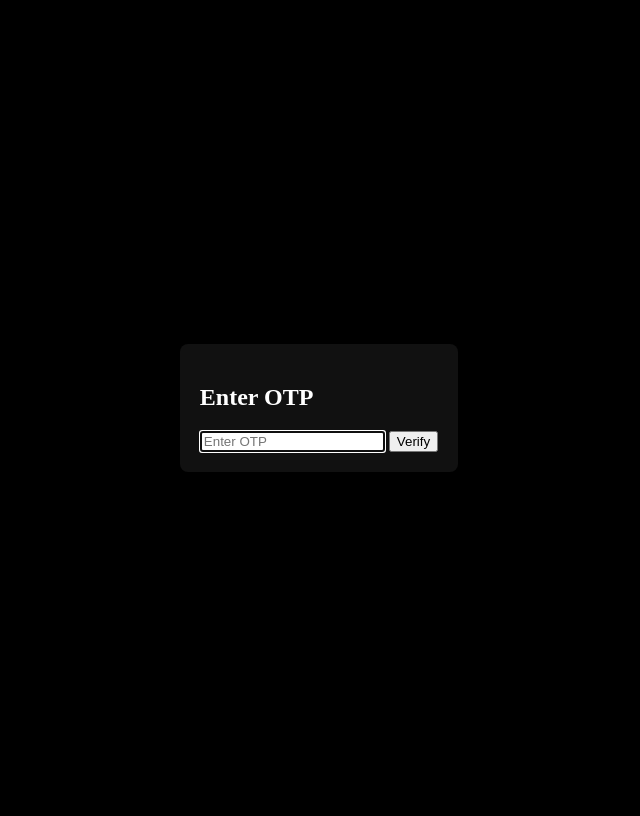
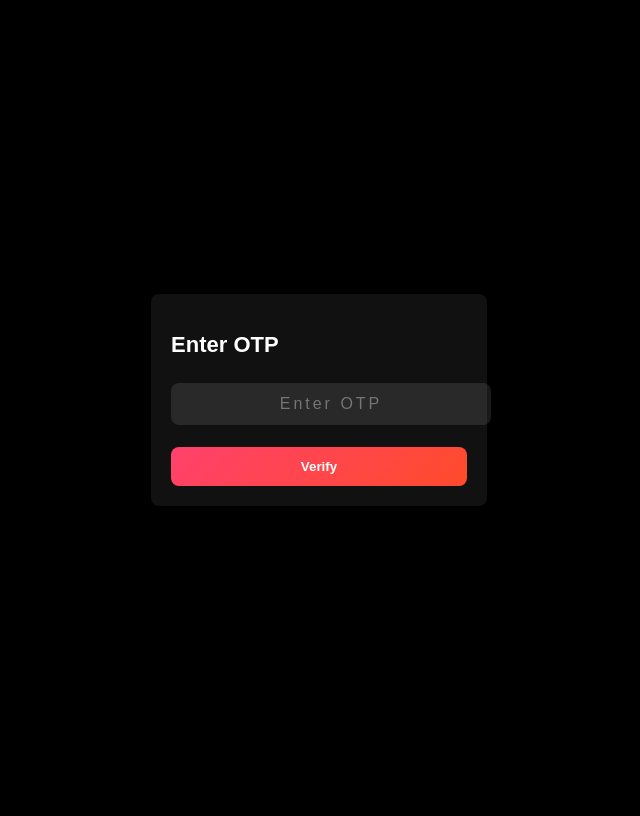
Before and after one commit to asif1-3ahmed/Music, a Flask app: page /otp in a window 1280 px wide. Shown: the whole page, without its empty margins (321-961 px from the left). After the commit the page ends 506 px from the top, so only its background shows below. Run offline with Flask 3, Linux system fonts and the light colour scheme.

Commit message:
Update otp.html

```diff
--- a/templates/otp.html
+++ b/templates/otp.html
@@ -1,6 +1,67 @@
 <!DOCTYPE html>
 <html lang="en">
-<head><meta charset="UTF-8"><title>Verify OTP</title></head>
+<head><meta charset="UTF-8"><title>Verify OTP</title>
+<style>body {
+  font-family: "Poppins", sans-serif;
+  background: radial-gradient(circle at center, #0f0f0f, #000);
+  color: #fff;
+  display: flex;
+  justify-content: center;
+  align-items: center;
+  height: 100vh;
+  margin: 0;
+}
+
+.otp-box {
+  background: rgba(255, 255, 255, 0.05);
+  padding: 35px;
+  border-radius: 14px;
+  width: 320px;
+  text-align: center;
+  backdrop-filter: blur(12px);
+  border: 1px solid rgba(255, 255, 255, 0.1);
+  box-shadow: 0 8px 25px rgba(0, 0, 0, 0.8);
+}
+
+h2 {
+  font-size: 22px;
+  margin-bottom: 15px;
+}
+
+input {
+  width: 100%;
+  padding: 12px;
+  margin: 10px 0;
+  border: none;
+  border-radius: 8px;
+  background: rgba(255, 255, 255, 0.1);
+  color: #fff;
+  outline: none;
+  font-size: 16px;
+  letter-spacing: 3px;
+  text-align: center;
+}
+
+button {
+  width: 100%;
+  padding: 12px;
+  border: none;
+  border-radius: 8px;
+  background: linear-gradient(135deg, #ff416c, #ff4b2b);
+  color: #fff;
+  font-weight: 600;
+  cursor: pointer;
+  margin-top: 12px;
+  transition: 0.3s ease;
+}
+
+button:hover {
+  background: linear-gradient(135deg, #ff4b2b, #ff416c);
+  transform: scale(1.03);
+  box-shadow: 0 0 15px #ff416c;
+}
+</style>
+</head>
 <body style="background:#000; color:#fff; display:flex; justify-content:center; align-items:center; height:100vh;">
   <form action="/verify-otp" method="POST" style="background:#111; padding:20px; border-radius:8px;">
     <h2>Enter OTP</h2>
```
